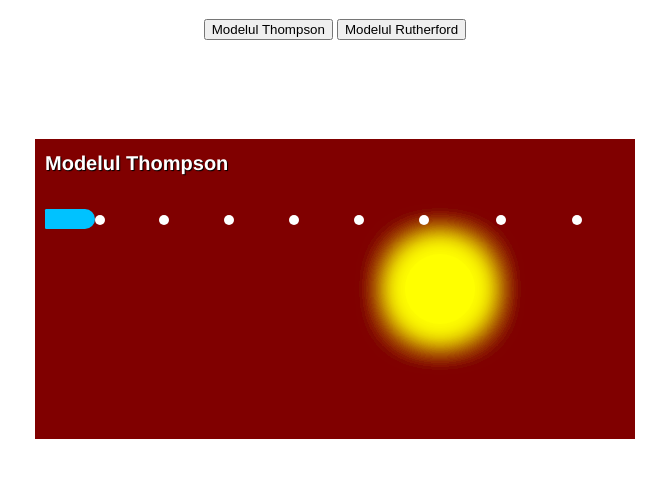
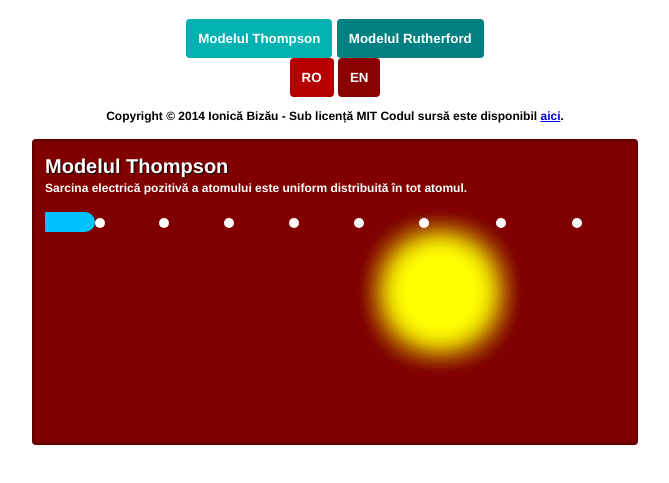
Before and after one commit to IonicaBizau/atomic-models, a plain HTML site: page index.html in a window 1280 px wide. Shown: the part 61-544 px from the top of the page, without its empty margins (305-974 px from the left). Drawn offline with Linux system fonts and the light colour scheme.

Commit message:
Descriptions, language buttons and styles

```diff
--- a/css/style.css
+++ b/css/style.css
@@ -1,5 +1,14 @@
 .hide {
     display: none;
+}
+
+body {
+    font-family: Helvetica;
+}
+
+p {
+    font-size: 12px;
+    font-weight: bold;
 }
 
 h1 {
@@ -13,6 +22,7 @@ h1 {
     font-size: 20px;
     text-align: left;
     margin-left: 10px;
+    margin-bottom: 3px;
     text-shadow: 1px 1px 1px black;
 }
 
@@ -23,8 +33,10 @@ h1 {
     max-width: 600px;
     height: 300px;
     margin: auto auto;
-    left:0;
-    right:0;
+    left: 0;
+    right: 0;
+    border-radius: 4px;
+    border: 3px solid rgb(104, 0, 0);
 }
 
 .gold {
@@ -78,3 +90,25 @@ h1 {
     left: 60px;
     border-radius: 100%;
 }
+
+button {
+    border-radius: 4px;
+    border: none;
+    outline: none;
+    padding: 12px;
+    color: white;
+    font-family: Helvetica;
+    font-weight: bold;
+    cursor: pointer;
+}
+
+button.teal:hover,
+button.teal.active { background: rgb(2, 177, 177); }
+
+button.teal { background: teal; }
+
+button.red:hover,
+button.red.active { background: rgb(182, 0, 0); }
+button.red { background: darkred; }
+
+.screen p {color: white; margin: 0 0 0 10px}
--- a/index.html
+++ b/index.html
@@ -14,15 +14,27 @@
         <h1 data-lang="ro">Modele atomice</h1>
         <h1 data-lang="en">Atomic models</h1>
         <div align="center">
-            <button data-lang="ro" data-hide=".screen.rutherford" data-show=".screen.thompson">Modelul Thompson</button>
-            <button data-lang="ro" data-hide=".screen.thompson"   data-show=".screen.rutherford">Modelul Rutherford</button>
+            <button class="teal active" data-lang="ro" data-hide=".screen.rutherford" data-show=".screen.thompson">Modelul Thompson</button>
+            <button class="teal" data-lang="ro" data-hide=".screen.thompson"   data-show=".screen.rutherford">Modelul Rutherford</button>
 
-            <button data-lang="en" data-hide=".screen.rutherford" data-show=".screen.thompson">Thompson's Model</button>
-            <button data-lang="en" data-hide=".screen.thompson"   data-show=".screen.rutherford">Rutherford's Model</button>
+            <button class="teal active" data-lang="en" data-hide=".screen.rutherford" data-show=".screen.thompson">Thompson's Model</button>
+            <button class="teal" data-lang="en" data-hide=".screen.thompson"   data-show=".screen.rutherford">Rutherford's Model</button>
+
+            <br>
+            <button data-l="ro" class="red active">RO</button>
+            <button data-l="en" class="red">EN</button>
+
+            <p>Copyright &copy; 2014 Ionică Bizău - <span data-lang="ro">Sub licență MIT</span><span data-lang="en">Under MIT License</span>
+                <span data-lang="ro">Codul sursă este disponibil <a href="http://github.com/IonicaBizau/atomic-models" target="_blank">aici</a>.</span>
+                <span data-lang="en">The project is open source and hosted <a href="http://github.com/IonicaBizau/atomic-models" target="_blank">here</a>.</span>
+            </p>
         </div>
+
         <div class="screen thompson">
             <h1 data-lang="ro">Modelul Thompson</h1>
             <h1 data-lang="en">Thompson's Model</h1>
+
+            <p data-lang="ro">Sarcina electrică pozitivă a atomului este uniform distribuită în tot atomul.</p>
 
             <div class="source"></div>
             <div class="gold">
@@ -31,6 +43,7 @@
         <div class="screen rutherford hide">
             <h1 data-lang="ro">Modelul Rutherford</h1>
             <h1 data-lang="en">Rutherford's Model</h1>
+            <p data-lang="ro">Sarcina electrică pozitivă a atomului este concentrată într-un nucleu.</p>
             <div class="source"></div>
             <div class="gold">
                 <div class="n"></div>
--- a/js/functions.js
+++ b/js/functions.js
@@ -19,6 +19,13 @@ $(document).ready(function () {
 
     var $activeScreen = $(".screen:visible");
 
+    $("[data-l]").on("click", function () {
+        $.setLanguage({lang: $(this).attr("data-l")});
+
+        $("[data-l].active").removeClass("active");
+        $(this).addClass("active");
+    });
+
     // first of all, set language
     $.setLanguage({lang: "ro"});
 
@@ -29,6 +36,9 @@ $(document).ready(function () {
 
         $(showQuery).show();
         $(hideQuery).hide();
+
+        $("[data-show].active").removeClass("active");
+        $("[data-show='" + $(this).attr("data-show") + "']").addClass("active");
 
         $activeScreen = $(".screen:visible");
     });
```
